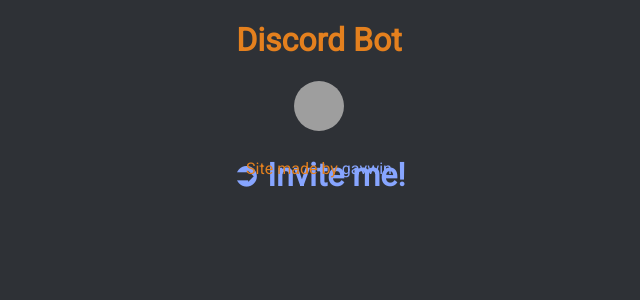
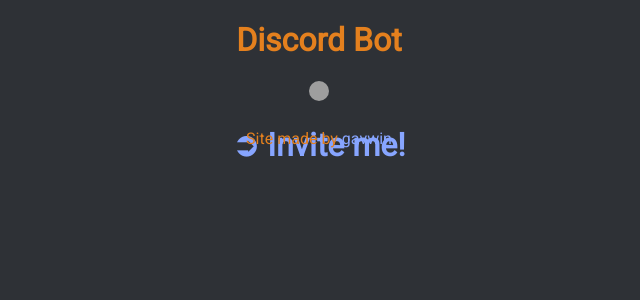
Before and after one commit to gavwin/gavwin.github.io, a PHP site: page / in a window 1280 px wide. Shown: the top 300 px of the page, without its empty margins (321-961 px from the left). Run offline with PHP 8.4, Linux system fonts and the light colour scheme; grey boxes are pictures that could not be loaded.

Commit message:
Update main.css

```diff
--- a/discord-bot-website-template/main.css
+++ b/discord-bot-website-template/main.css
@@ -24,7 +24,7 @@ color: #87A5FF;
 }
 
 .circular {
-  width: 50px;
-  height: 50px;
+  width: 20px;
+  height: 20px;
   border-radius: 50%;
 }
```
